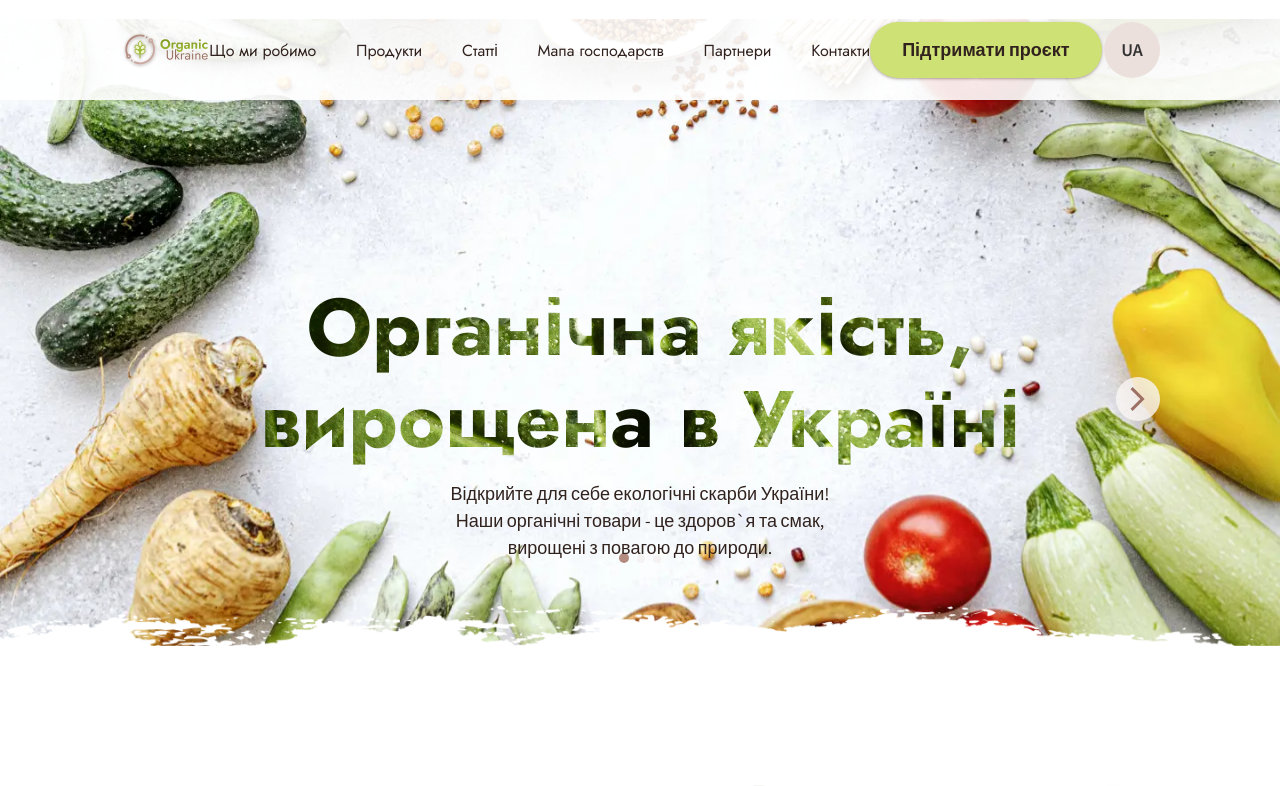
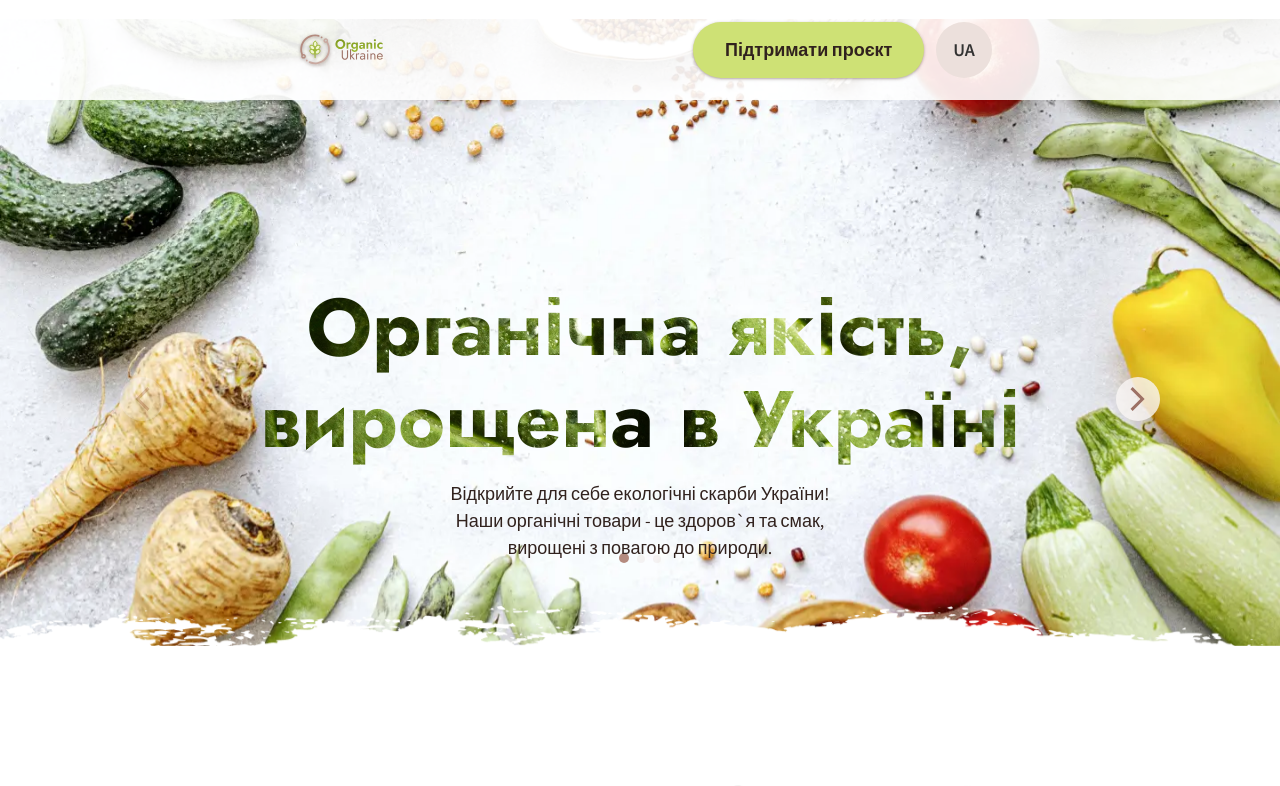
Before and after one commit to baza-trainee/organic-ukraine, a React (Vite) app: page / in a window 1280 px wide. Shown: the top 786 px of the page. Built offline with nearby package versions, Linux system fonts and the light colour scheme; some icons are missing.

Commit message:
feat: add tablet size container

```diff
--- a/package.json
+++ b/package.json
@@ -18,6 +18,7 @@
     "react-dom": "^18.2.0",
     "react-favicon": "^2.0.3",
     "react-i18next": "^14.0.5",
+    "react-responsive": "^10.0.0",
     "react-scroll": "^1.9.0",
     "react-select": "^5.8.0",
     "react-simple-maps": "^3.0.0",
--- a/src/App.jsx
+++ b/src/App.jsx
@@ -58,12 +58,14 @@ function App() {
     <>
       <Favicon url="favicon.ico" />
       <Header />
+      <main>
         <Hero />
         <WhatWeDo />
         <OrganicGoods />
         <ArticlesAndTips />
         <FarmLocationsMap />
         <OurPartners />
+      </main>
       <Footer />
       <ScrollUp />
     </>
--- a/src/components/Common/Container/Container.module.css
+++ b/src/components/Common/Container/Container.module.css
@@ -1,8 +1,26 @@
 .container {
-    width: 100%;
+  width: 100%;
+  margin: 0 auto;
+}
+
+@media screen and (min-width: 320px) {
+  .container {
+    max-width: 320px;
+  }
+}
+
+@media screen and (min-width: 768px) {
+  .container {
+    max-width: 768px;
+    padding-left: 32px;
+    padding-right: 32px;
+  }
+}
+
+@media screen and (min-width: 1440px) {
+  .container {
     max-width: 1440px;
-
-    margin: 0 auto;
     padding-left: 120px;
     padding-right: 120px;
+  }
 }
--- a/src/components/Header/Header.jsx
+++ b/src/components/Header/Header.jsx
@@ -6,14 +6,18 @@ import { SelectLanguage } from './SelectLanguage/SelectLanguage';
 import { SupportTheProject } from '../Common/SupportTheProject/SupportTheProject';
 import { LogoOrganic } from '../Common/Logo/LogoOrganic';
 import css from './Navigation/HeaderNavigation.module.scss';
+import { useMediaQuery } from 'react-responsive';
 
 export const Header = () => {
+  const isDesktop = useMediaQuery({
+    query: '(min-width: 1440px)',
+  });
   return (
     <section className={style.header}>
       <Container>
         <header className={style.header_box}>
           <LogoOrganic />
-          <Navigation css={css} />
+          {isDesktop && <Navigation css={css} />}
           <div className={style.link_box}>
             <SupportTheProject />
             <SelectLanguage />
--- a/src/components/Header/Navigation/Navigation.jsx
+++ b/src/components/Header/Navigation/Navigation.jsx
@@ -1,6 +1,5 @@
 import { Link } from 'react-scroll';
 
-// import style from './HeaderNavigation.module.scss';
 import { useTranslation } from 'react-i18next';
 
 const itemsNavigation = [
--- a/src/i18n.js
+++ b/src/i18n.js
@@ -2,14 +2,16 @@ import i18n from 'i18next';
 import Backend from 'i18next-http-backend';
 import LanguageDetector from 'i18next-browser-languagedetector';
 import { initReactI18next } from 'react-i18next';
+
+const initialLang = localStorage.getItem('i18nextLng') || 'uk';
 
 i18n
   .use(Backend)
   .use(LanguageDetector)
   .use(initReactI18next)
   .init({
-    lng: 'uk',
-    fallbackLng: 'uk',
+    lng: initialLang,
+    fallbackLng: initialLang,
     debug: true,
 
     ns: [
@@ -28,4 +30,5 @@ i18n
       loadPath: 'locales/{{lng}}/{{ns}}/translation.json',
     },
   });
+
 export default i18n;
--- a/src/styles/root.css
+++ b/src/styles/root.css
@@ -1,8 +1,6 @@
 :root {
 
     --white: #fff;
-    --light-grey: #e3e3e4;
-    --grey: #97939a;
     --primary-green-50: #f9fbea;
     --primary-green-100: #f1f6d1;
     --primary-green-200: #e3eea8;
@@ -25,6 +23,17 @@
     --secondary-brown-800: #6e4f46;
     --secondary-brown-900: #5d463f;
     --secondary-brown-950: #31221e;
+    --grey-50: #f7f7f7;
+    --grey-100: #ececed;
+    --grey-200: #e3e3e4;
+    --grey-300: #c7c7c9;
+    --grey-400: #acacae;
+    --grey-500: #97979a;
+    --grey-600: #87868a;
+    --grey-700: #79797c;
+    --grey-800: #656568;
+    --grey-900: #535355;
+    --grey-950: #353536;
 
 
     --font-family: "Jost", sans-serif;
@@ -33,7 +42,12 @@
     --font3: "Nunito", sans-serif;
     --font4: "Inter", sans-serif;
     --font5: "Roboto", sans-serif;
-    --font6: "Open Sans", sans-serif;
+    --font6: "Pacifico", sans-serif;
+    --font7: "Open Sans", sans-serif;
 
 
+    --mobile: 320px;
+    --tablet: 768px;
+    --desktop: 1440px;
+
 }
```
Also changed, not shown: 1 other file (tests, documents, lock files or other folders). Lines whose indentation alone changed are shown as unchanged.
